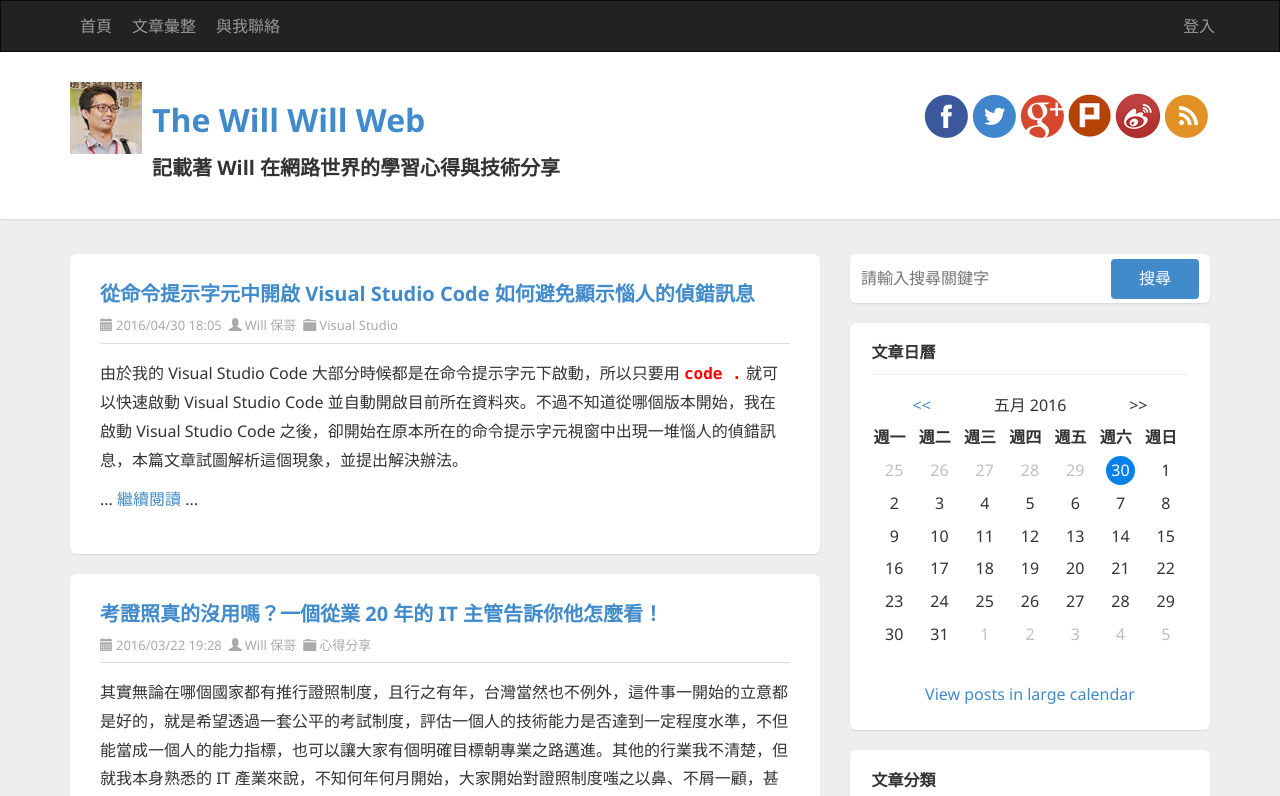
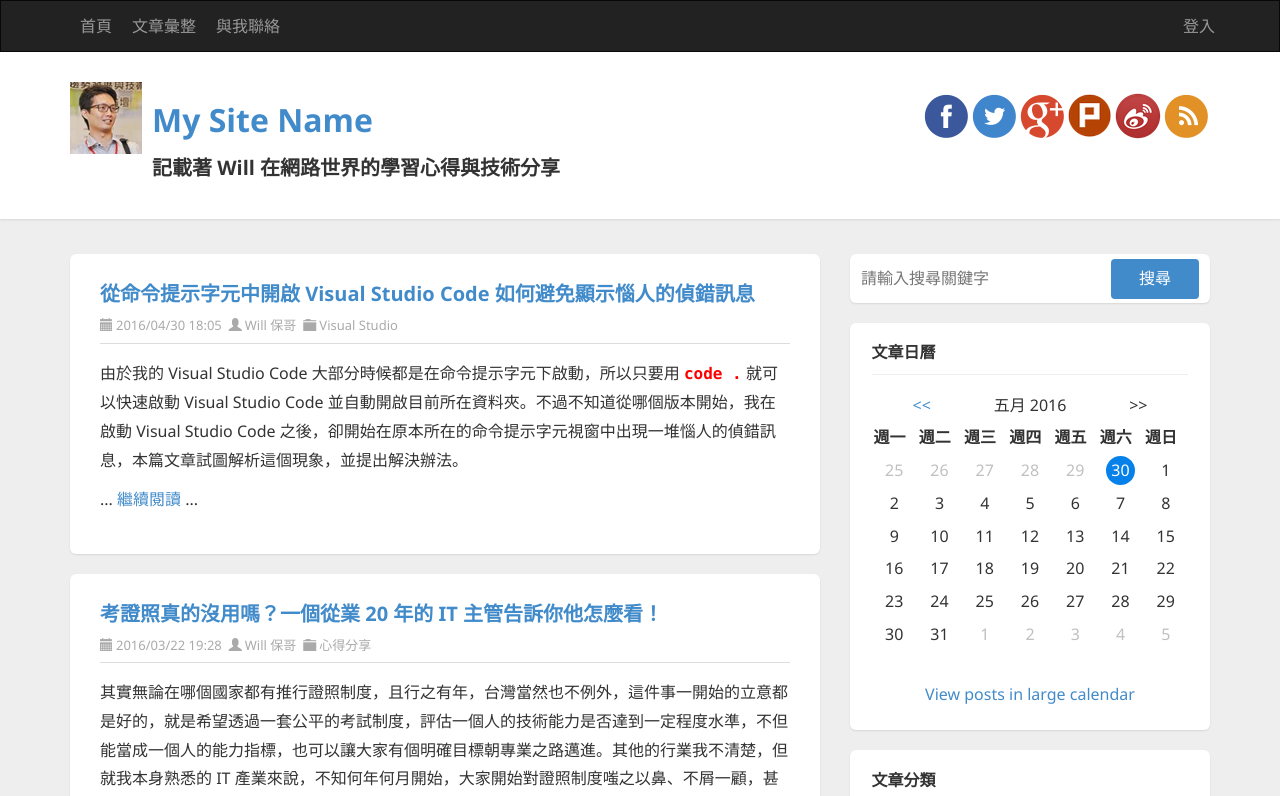
Before and after one commit to coolrare/demo0510, an Angular app: page / in a window 1280 px wide. Shown: the top 796 px of the page. Built offline with nearby package versions, Linux system fonts and the light colour scheme.

Commit message:
練習 Angular 內嵌繫結語法 {{ }}

```diff
--- a/src/app/header/header.component.html
+++ b/src/app/header/header.component.html
@@ -28,7 +28,7 @@
       <img src="/assets/images/logo.png" class="pull-left logo" alt="The Will Will Web">
 
       <div class="pull-left">
-        <h1><a href="http://blog.miniasp.com/">The Will Will Web</a></h1>
+        <h1><a href="http://blog.miniasp.com/">{{sitename}}</a></h1>
         <h3>記載著 Will 在網路世界的學習心得與技術分享</h3>
       </div>
 
--- a/src/app/header/header.component.ts
+++ b/src/app/header/header.component.ts
@@ -7,6 +7,8 @@ import { Component, OnInit } from '@angular/core';
 })
 export class HeaderComponent implements OnInit {
 
+  sitename = 'My Site Name';
+
   constructor() { }
 
   ngOnInit() {
```
